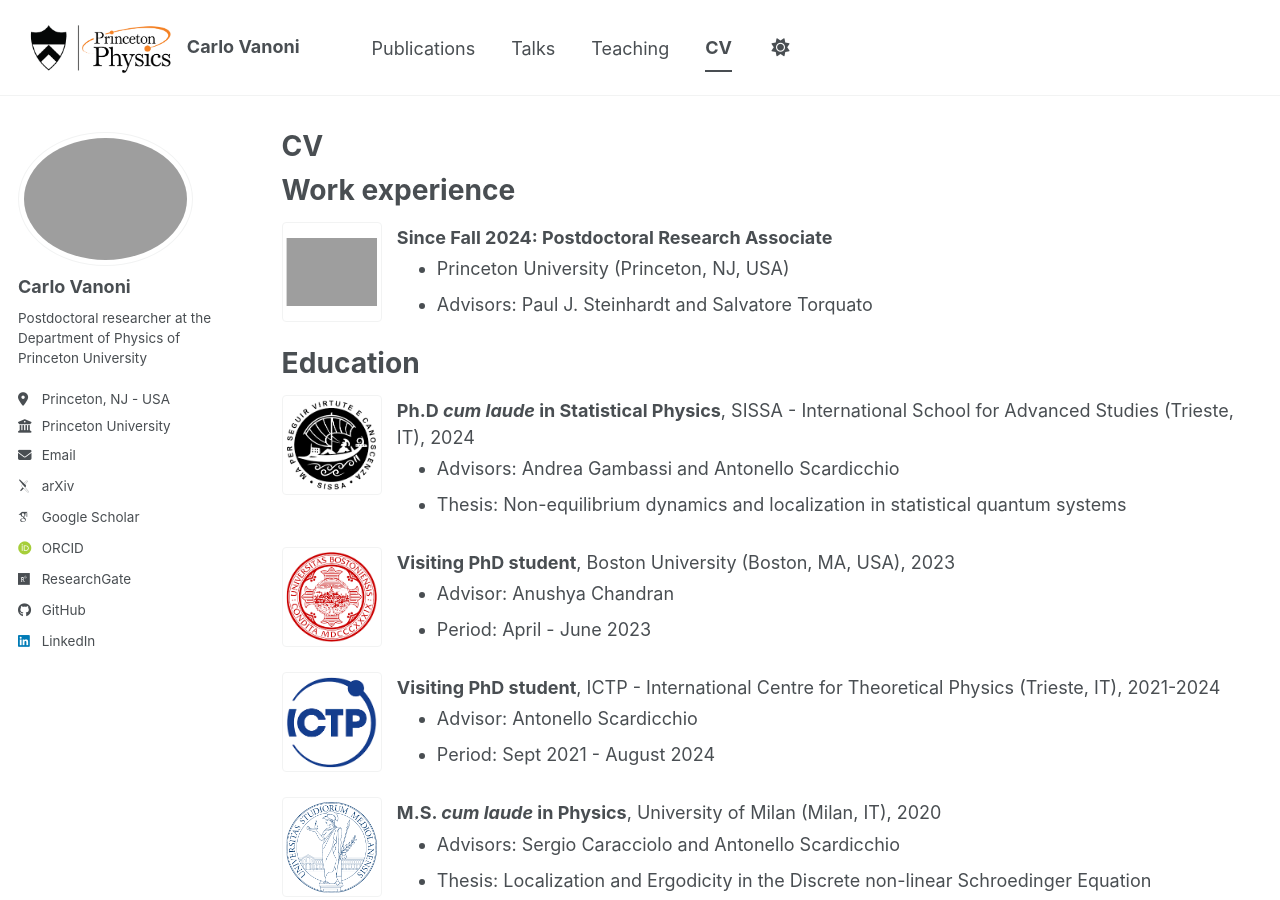
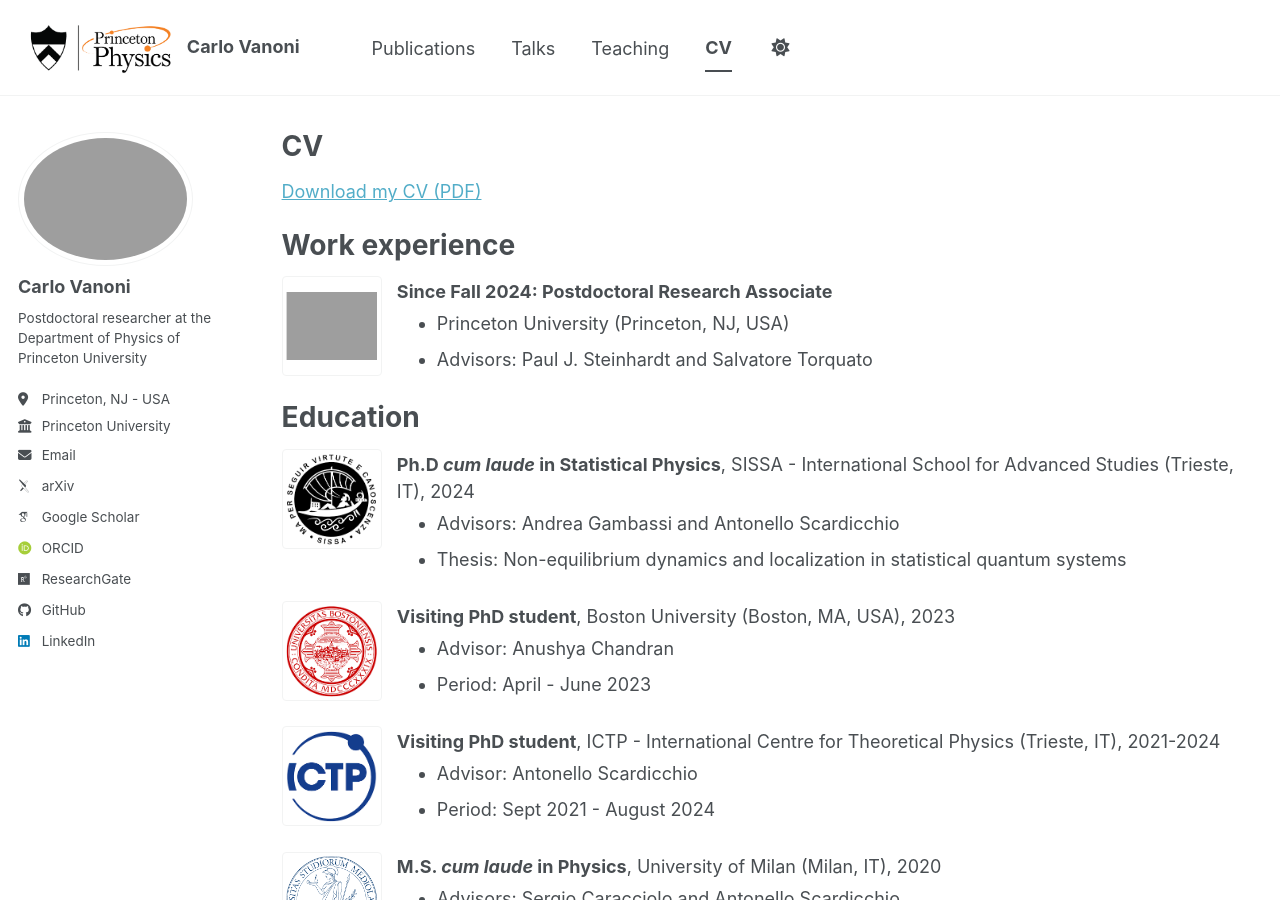
Before and after one commit to CarloVanoni/carlovanoni.github.io, a Jekyll site: the page built from _pages/cv.md, in a window 1280 px wide and 900 px high. Built offline with Jekyll 4.4.1, drawn with Linux system fonts in a browser that asks for light colours; some web fonts are replaced; a script bundle is joined from its source files by our own code; library files that are not in the unit come from our copies.

Commit message:
Add link to download CV as PDF

```diff
--- a/_pages/cv.md
+++ b/_pages/cv.md
@@ -9,6 +9,7 @@
 
 {% include base_path %}
 
+[Download my CV (PDF)]({{ '/files/CurriculumVitae_Vanoni.pdf' | relative_url }})
 
 Work experience
 ======
```
